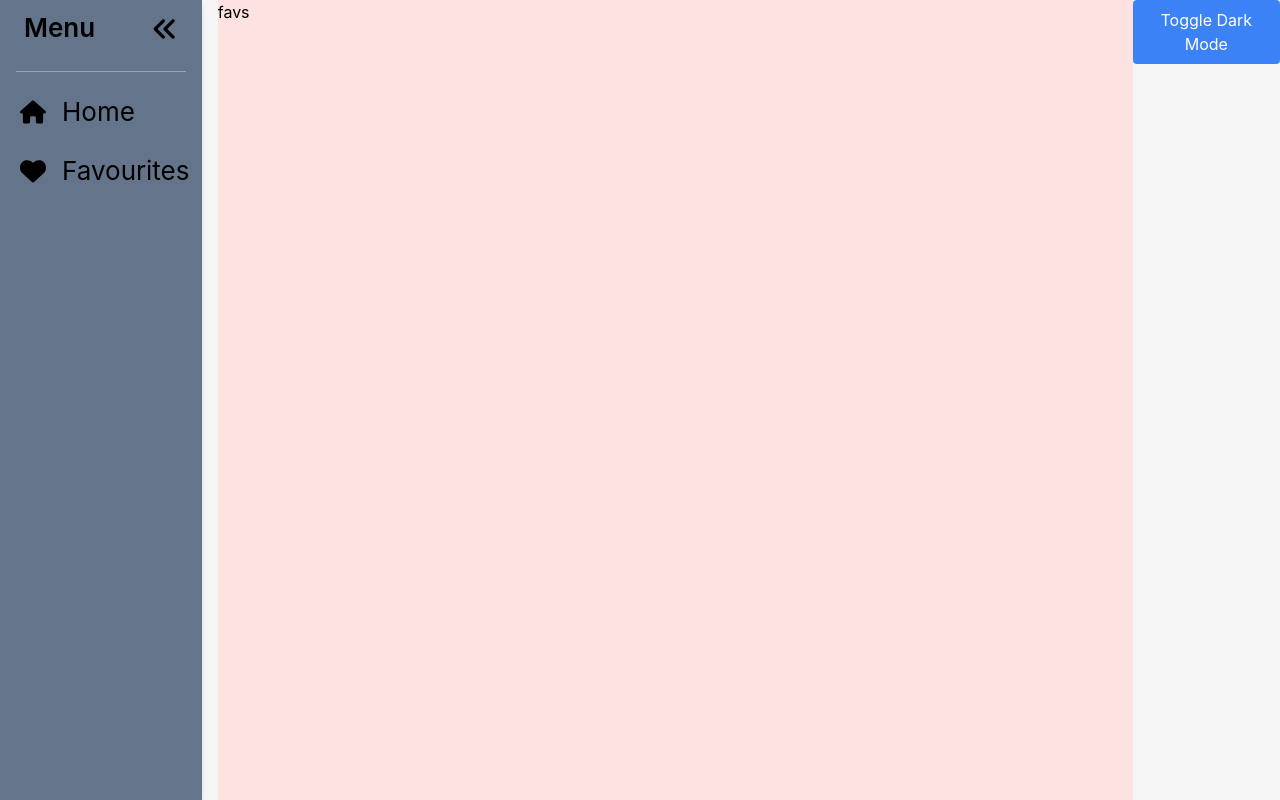
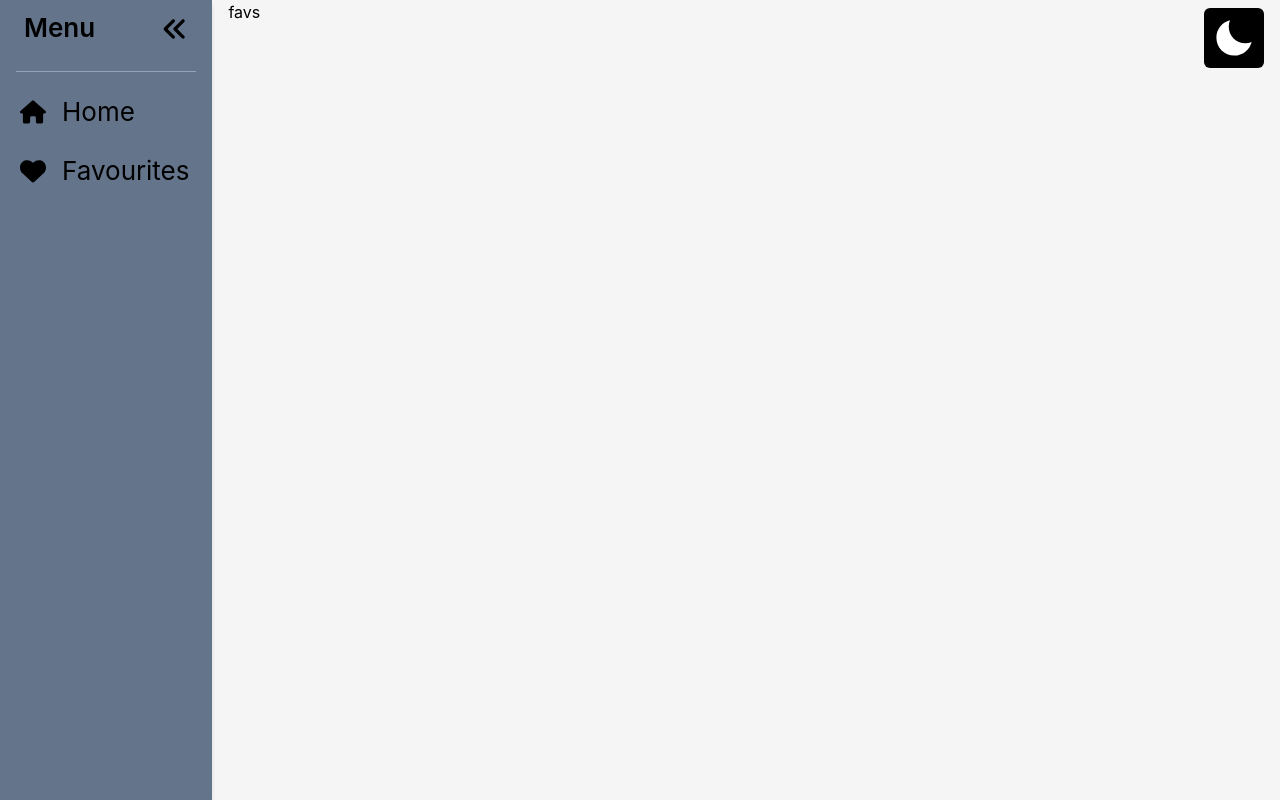
Before and after one commit to prabash19/Dungeons-and-Dragons, a React (Vite) app: page /favourites in a window 1280 px wide. Built offline with nearby package versions, Linux system fonts and the light colour scheme.

Commit message:
small buttons refactors

```diff
--- a/src/Layout.tsx
+++ b/src/Layout.tsx
@@ -17,8 +17,8 @@ const Layout: React.FC<{ children: React.ReactNode }> = ({ children }) => {
       }`}
     >
       <NavBar />
-      <div className="pl-4 flex w-full">
-        <div className="bg-red-100 w-full h-full">{children}</div>
+      <div className="pl-4 pr-4 flex w-full ">
+        <div className="w-full h-full ">{children}</div>
         <div>
           <ToggleTheme />
         </div>
--- a/src/components/NavBar.tsx
+++ b/src/components/NavBar.tsx
@@ -18,7 +18,7 @@ function NavBar() {
   return (
     <div
       className={`left-0 top-0  bg-slate-500 min-h-screen shadow-md transition-all duration-300 ease-in-out ${
-        openSidebar ? "w-60" : "w-28"
+        openSidebar ? "w-64" : "w-28"
       }`}
     >
       {openSidebar ? (
--- a/src/components/ToggleTheme.tsx
+++ b/src/components/ToggleTheme.tsx
@@ -1,19 +1,38 @@
 import { useContext } from "react";
 import DarkModeContext from "../context/ThemeContext";
+import { IoMdSunny, IoMdMoon } from "react-icons/io";
 
 const ToggleTheme = () => {
   const darkModeContext = useContext(DarkModeContext);
   if (!darkModeContext) {
     throw new Error("DarkModeContext is not provided");
   }
-  const { toggleDarkMode } = darkModeContext;
+  const { toggleDarkMode, isDarkMode } = darkModeContext;
+
   return (
-    <button
-      onClick={toggleDarkMode}
-      className="px-4 py-2 bg-blue-500 text-white dark:bg-gray-700 rounded"
+    <div
+      className={`z-30  mt-2 rounded-md
+
+      ${isDarkMode ? "bg-white" : "bg-black"}
+
+      `}
     >
-      Toggle Dark Mode
-    </button>
+      {isDarkMode ? (
+        <>
+          <IoMdSunny
+            onClick={toggleDarkMode}
+            className=" text-yellow-400 text-6xl p-2 hover:cursor-pointer"
+          ></IoMdSunny>
+        </>
+      ) : (
+        <>
+          <IoMdMoon
+            onClick={toggleDarkMode}
+            className=" text-white text-6xl p-2 hover:cursor-pointer"
+          ></IoMdMoon>
+        </>
+      )}
+    </div>
   );
 };
 
--- a/src/pages/Home.tsx
+++ b/src/pages/Home.tsx
@@ -21,7 +21,7 @@ function Home() {
     <div className="flex flex-col items-center justify-center mt-14 w-full">
       <p className="text-4xl">Dungeons & Dragons</p>
       <div className="h-20 w-4/5 bg-green-100 rounded-2xl">search bars </div>
-      <div className="w-4/5 flex items-center justify-center mt-6 mb-4">
+      <div className="w-11/12 flex items-center justify-center mt-6 mb-4">
         <div className="grid gap-4 w-full grid-cols-1 md:grid-cols-2 lg:grid-cols-3 xl:grid-cols-4">
           {data.map((item, index) => (
             <Cards key={index} name={item.name} spell={item.spell} />
```
